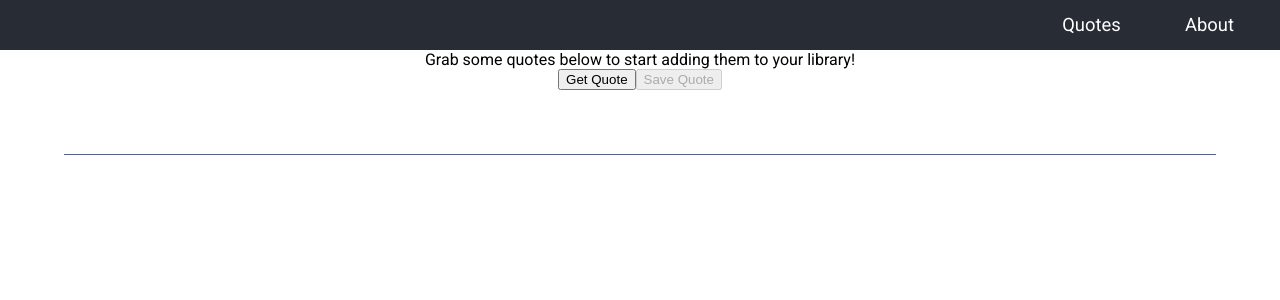
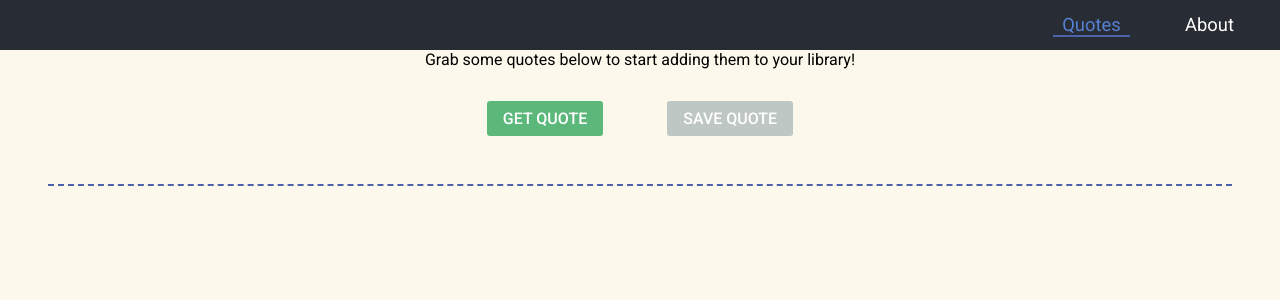
Before and after one commit to Charminz/quote-manager, a React (Create React App) app: page / in a window 1280 px wide. Shown: the top 300 px of the page. Built offline with nearby package versions, Linux system fonts and the light colour scheme.

Commit message:
Added quotes page style

```diff
--- a/public/index.html
+++ b/public/index.html
@@ -10,6 +10,7 @@
     <meta name="theme-color" content="#000000" />
     <link rel="manifest" href="%PUBLIC_URL%/manifest.json" />
     <link href="https://fonts.googleapis.com/css?family=Roboto:400,500" rel="stylesheet">
+    <link href="https://fonts.googleapis.com/css?family=Anton" rel="stylesheet">
     <title>Quotes Manager</title>
   </head>
   <body>
--- a/src/components/Navbar.js
+++ b/src/components/Navbar.js
@@ -1,12 +1,12 @@
 import React, { Component } from 'react';
-import { Link } from "react-router-dom"
+import { NavLink } from "react-router-dom"
 
 class Navbar extends Component {
     render() {
         return (
             <div className="nav-container">
-                <Link className="nav-item" to="/">Quotes</Link>
-                <Link className="nav-item" to="/about">About</Link>
+                <NavLink className="nav-item" activeClassName="active-tab" exact to="/">Quotes</NavLink>
+                <NavLink className="nav-item" activeClassName="active-tab" to="/about">About</NavLink>
             </div>
         );
     }
--- a/src/components/QuoteBlock.js
+++ b/src/components/QuoteBlock.js
@@ -1,15 +1,18 @@
 import React from "react";
 
 const QuoteBlock = (props) => (
-	<div className="quote-block">
-		{props.quote ? (
-			<div>
-				{props.quote.author} - {props.quote.content}
+	props.quote ? (
+		<div className="quote-block">
+			<div className="quote-content">
+				{props.quote.content}
 			</div>
-		) : (
-			<div> Grab some quotes below to start adding them to your library! </div>
-		)}
-	</div>
+			<div className="quote-author">
+				{props.quote.author}
+			</div>
+		</div>
+	) : (
+		<div className="quote-block"> Grab some quotes below to start adding them to your library! </div>
+	)
 );
 
 export default QuoteBlock;
--- a/src/components/QuoteRow.js
+++ b/src/components/QuoteRow.js
@@ -1,7 +1,7 @@
 import React from "react";
 
 const QuoteRow = ({ quote, editContent, editAuthor, quoteInEdit, onChangeHandler, onKeyUpHandler, onBlurHandler, beginEditHandler }) => (
-	<div key={quote.id}>
+	<div>
 		{
 			editContent ? (
 				<textarea
--- a/src/pages/Quotes.js
+++ b/src/pages/Quotes.js
@@ -98,12 +98,13 @@ class Quotes extends Component {
 				</div>
 				<div className="quotes-list">
 					{
-						this.props.quotes.map(quote => {
+						this.props.quotes.map((quote, index) => {
 							const editContent = this.state.edit && this.state.edit.id === quote.id && this.state.edit.ref === "content";
 							const editAuthor = this.state.edit && this.state.edit.id === quote.id && this.state.edit.ref === "author";
 
 							return (
 								<QuoteRow
+									key={index}
 									quote={quote}
 									editContent={editContent}
 									editAuthor={editAuthor}
--- a/src/style/index.scss
+++ b/src/style/index.scss
@@ -1,9 +1,15 @@
+@mixin active-nav {
+  color: #5781d4;
+  border-bottom: 2px solid #4d62ab;
+}
+
 body {
   margin: 0;
   padding: 0;
-  font-family: "Roboto", sans-serif;
+  font-family: "Roboto", sans-serif !important;
   -webkit-font-smoothing: antialiased;
   -moz-osx-font-smoothing: grayscale;
+  background: #fcf8eb;
 }
 
 .nav-container {
@@ -23,24 +29,96 @@ body {
     padding-right: 0.5em;
 
     &:hover {
-      color: #4d62ab;
-      border-bottom: 2px solid #4d62ab;
+      @include active-nav;
       transition: 0.5s all ease;
+    }
+
+    &.active-tab {
+      @include active-nav;
     }
   }
 }
 
-.quotes-list {
-  border-top: 1px solid #4d62ab;
-  margin: 4em 4em 0 4em;
+.buttons-wrapper {
+  & button {
+    margin: 2em;
+    padding: 0.5em 1em;
+    border: none;
+    -webkit-border-radius: 3px;
+    -moz-border-radius: 3px;
+    border-radius: 3px;
+    text-transform: uppercase;
+    font-size: 16px;
+    font-weight: 500;
+    font-family: inherit;
+    outline: none;
+
+    &:hover:not(:disabled) {
+      cursor: pointer;
+      opacity: 0.9;
+    }
+
+    &:disabled {
+      cursor: not-allowed;
+    }
+
+    &.fetch-btn {
+      background-color: rgba(53, 168, 96, 0.8) !important;
+      color: white;
+    }
+
+    &.save-btn {
+      background-color: rgb(222, 135, 126) !important;
+      color: white;
+
+      &:disabled {
+        background-color: rgba(96, 125, 139, 0.4) !important;
+      }
+    }
+  }
+}
+
+.quotes {
+  & .quotes-list {
+    border-top: 2px dashed #4d62ab;
+    margin: 1em 3em 0 3em;
+    padding: 0 1em;
+  }
+
+  & .quote-content {
+    color: #d95532;
+    text-transform: uppercase;
+    font-family: 'Anton', sans-serif;
+    font-size: 40px;
+    font-weight: 500;
+    font-style: italic;
+    margin-top: 1.7em;
+    line-height: 1em;
+
+  }
 
   & .quote-author {
-    margin-bottom: 3em;
+    margin-top: 1em;
+    color: #40403f;
+    font-size: 18px;
+    font-weight: 600;
+
   }
 
   & .quote-edit {
     width: 70%;
     height: 100px;
+  }
+
+  & .quote-block {
+    & .quote-content {
+      margin: 0.5em 1.2em;
+      font-size: 35px;
+    }
+  }
+}
+
+.input-field {
   font-size: 1em;
   font-family: "Roboto", sans-serif;
   border: none;
@@ -51,9 +129,5 @@ body {
   box-shadow: 2px 3px 1px -2px rgba(0, 0, 0, 0.5),
   0 2px 2px 0px rgba(0, 0, 0, 0.4),
   0 1px 5px 0px rgba(0, 0, 0, 0.3);
-
-    &:hover {
-
+  outline: none;
 }
-  }
-}
```
Lines whose indentation alone changed are shown as unchanged.
